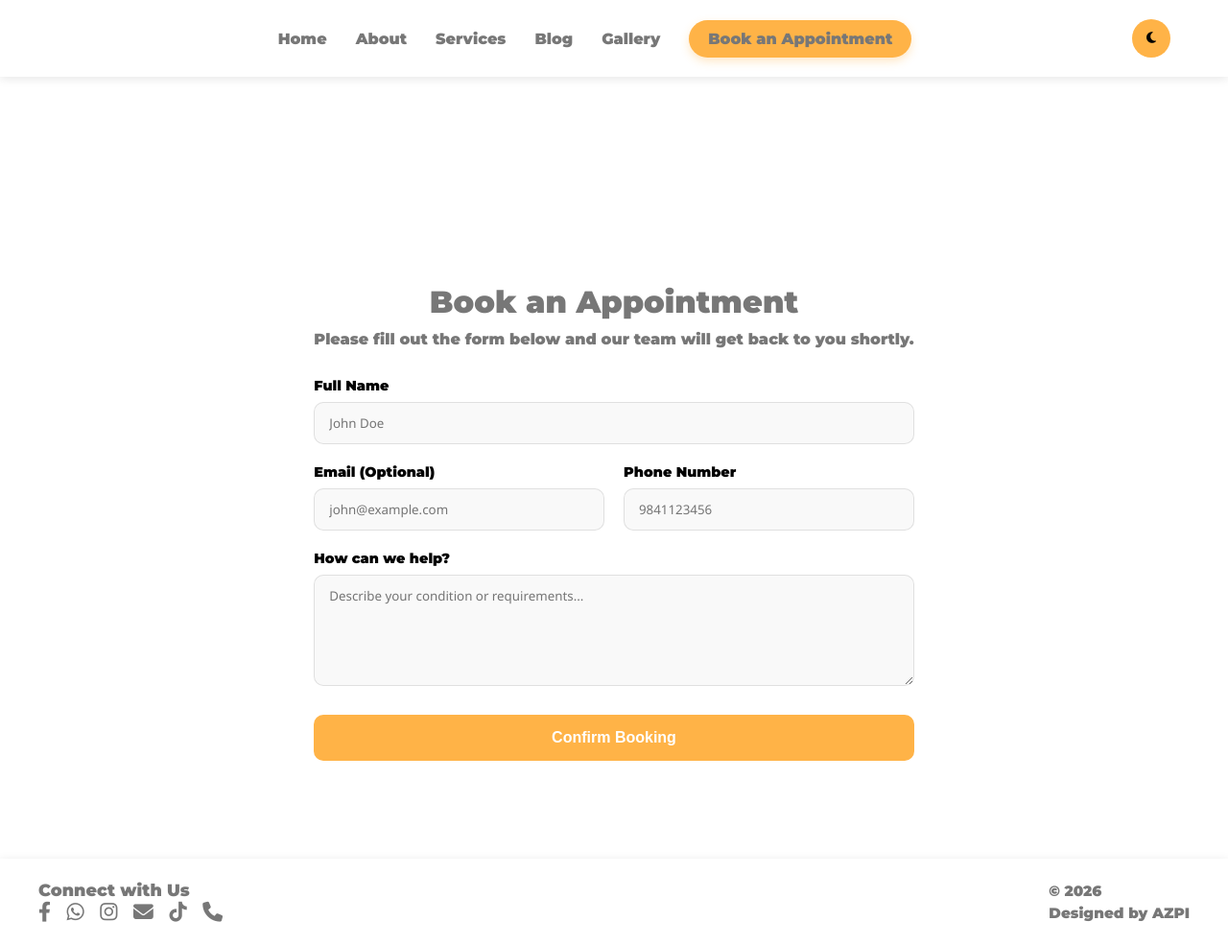
After one commit to trxphysiotherapy/trx-website, a Django app: page /appointment/ in a window 1280 px wide. The commit adds this page. Shown: the whole page at 96% size. Run offline with Django 5.2, Linux system fonts and the light colour scheme; data that the repository does not hold is empty; some libraries are stand-ins or nearby versions.

Commit message:
handle book an appointment

```diff
--- a/website/static/main/css/style.css
+++ b/website/static/main/css/style.css
@@ -2362,3 +2362,184 @@ body.dark-mode .profile-card {
     background: #111;
     border: 1px solid #222;
 }
+
+/* --- Appointment Button Styling --- */
+.nav-links .nav-btn-link {
+    background-color: var(--accent);
+    color: var(--text) !important; /* Ensure text is white even in light mode */
+    padding: 10px 20px;
+    border-radius: 50px; /* Rounded pill shape */
+    transition: all 0.3s ease;
+    box-shadow: 0 4px 10px rgba(255, 179, 71, 0.3); /* Soft glow using your accent color */
+    display: inline-block;
+}
+
+.nav-links .nav-btn-link:hover {
+    transform: translateY(-2px);
+    box-shadow: 0 6px 15px rgba(255, 179, 71, 0.4);
+    background-color: #ff9f2e; /* Slightly darker shade of your accent */
+}
+
+/* Remove the "active" underline effect if you have one for standard links */
+.nav-links .nav-btn-link.active {
+    background-color: var(--accent); /* Different color or darker accent when on the page */
+    border-bottom: none;
+}
+
+/* Dark Mode adjustment for the button text if needed */
+body.dark-mode .nav-links .nav-btn-link {
+    color: var(--text) !important; /* Black text on orange button usually pops better in dark mode */
+    font-weight: 700;
+}
+
+/* Responsive adjustment: Make it full width in the mobile menu */
+@media (max-width: 768px) {
+    .nav-links .nav-btn-link {
+        width: 100%;
+        text-align: center;
+        margin-top: 10px;
+    }
+}
+
+/* Appointment Form Specific Styling */
+.appointment-form {
+    margin-top: 30px;
+    display: flex;
+    flex-direction: column;
+    gap: 20px;
+}
+
+.form-group {
+    display: flex;
+    flex-direction: column;
+    gap: 8px;
+    text-align: left;
+}
+
+.form-group label {
+    font-weight: 600;
+    color: var(--text-color);
+    font-size: 0.9rem;
+}
+
+.form-row {
+    display: grid;
+    grid-template-columns: 1fr 1fr;
+    gap: 20px;
+}
+
+.appointment-form input,
+.appointment-form textarea {
+    padding: 12px 15px;
+    border-radius: 10px;
+    border: 1px solid var(--shadow-color);
+    background: var(--sub-bg);
+    color: var(--text-color);
+    font-family: var(--font-family);
+    transition: all 0.3s ease;
+}
+
+.appointment-form input:focus,
+.appointment-form textarea:focus {
+    outline: none;
+    border-color: var(--accent);
+    box-shadow: 0 0 0 3px rgba(255, 179, 71, 0.2);
+}
+
+.submit-btn {
+    background: var(--accent);
+    color: white;
+    padding: 15px;
+    border: none;
+    border-radius: 10px;
+    font-weight: 700;
+    font-size: 1rem;
+    cursor: pointer;
+    transition: transform 0.3s ease, background 0.3s ease;
+    margin-top: 10px;
+}
+
+.submit-btn:hover {
+    background: #ff9f2e;
+    transform: translateY(-2px);
+}
+
+/* Dark Mode Input Tweaks */
+body.dark-mode .appointment-form input,
+body.dark-mode .appointment-form textarea {
+    border-color: rgba(255, 255, 255, 0.1);
+}
+
+/* Mobile Responsiveness for Form */
+@media (max-width: 600px) {
+    .form-row {
+        grid-template-columns: 1fr;
+    }
+
+    .main-wrapper {
+        padding: 20px;
+    }
+}
+/* Modern Success Box */
+.info-box.success {
+    background-color: #ecfdf5; /* Soft Mint */
+    border: 1px solid #10b981;
+    border-radius: 12px;
+    padding: 20px;
+    display: flex;
+    align-items: center;
+    gap: 15px;
+    animation: slideDown 0.5s ease-out;
+}
+
+.info-box.success p {
+    color: #065f46;
+    margin: 0;
+    font-size: 1.1rem;
+}
+
+@keyframes slideDown {
+    from { opacity: 0; transform: translateY(-20px); }
+    to { opacity: 1; transform: translateY(0); }
+}
+.success-container {
+    text-align: center;
+    padding: 40px;
+    background: #f9f9f9;
+    border-radius: 15px;
+    border: 1px solid #e0e0e0;
+    margin: 20px 0;
+}
+
+.success-icon {
+    font-size: 50px;
+    color: #2ecc71;
+    margin-bottom: 10px;
+}
+
+.btn-return {
+    display: inline-block;
+    margin-top: 20px;
+    padding: 10px 25px;
+    background-color: #5d3fd3; /* Use your primary brand color */
+    color: white;
+    text-decoration: none;
+    border-radius: 5px;
+}
+
+.success-card {
+    display: flex;
+    flex-direction: column;
+    align-items: center;
+    justify-content: center;
+    text-align: center;
+}
+.success-card h3 {
+  color: var(--text);
+}
+.success-card p {
+    margin: 0;
+    display: flex;
+    flex-direction: column;
+    align-items: center;
+}
--- /dev/null
+++ b/website/templates/main/appointment.html
@@ -0,0 +1,63 @@
+{% extends 'main/base.html' %}
+{% load static %}
+
+{% block title %}Book an Appointment - TRX Physio{% endblock %}
+
+{% block content %}
+<div class="page">
+    <div class="main-wrapper">
+        <span class="trx-span">
+            <h2>{% if company %} {{ company.full_name }} {% endif %}</h2>
+        </span>
+
+        {% if messages %}
+            {% for message in messages %}
+                {% if message.tags == 'success' %}
+                    <div class="success-card">
+                        <div class="success-icon">✓</div>
+                        <h3>Thank You!</h3>
+                        <p style="display: flex; flex-direction: column; align-items: center;">
+                            {{ message }}
+                        </p>
+                        <p class="subtext">Our team will call you at the number provided as soon as possible.</p>
+                    </div>
+                {% else %}
+                    <div class="info-box error">{{ message }}</div>
+                {% endif %}
+            {% endfor %}
+        {% endif %}
+
+        {% if not messages or 'success' not in message_tags %}
+            <h2>Book an Appointment</h2>
+            <p>Please fill out the form below and our team will get back to you shortly.</p>
+
+            <form method="POST" class="appointment-form">
+                {% csrf_token %}
+
+                <div class="form-group">
+                    <label>Full Name</label>
+                    <input type="text" name="name" placeholder="John Doe" required>
+                </div>
+
+                <div class="form-row">
+                    <div class="form-group">
+                        <label>Email (Optional)</label>
+                        <input type="email" name="email" placeholder="john@example.com">
+                    </div>
+                    <div class="form-group">
+                        <label>Phone Number</label>
+                        <input type="text" name="phone" placeholder="9841123456" required>
+                    </div>
+                </div>
+
+                <div class="form-group">
+                    <label>How can we help?</label>
+                    <textarea name="message" rows="5" placeholder="Describe your condition or requirements..."></textarea>
+                </div>
+
+                <button type="submit" class="submit-btn">Confirm Booking</button>
+            </form>
+        {% endif %}
+    </div>
+</div>
+{% endblock %}
--- a/website/templates/main/base.html
+++ b/website/templates/main/base.html
@@ -41,9 +41,18 @@
                 <ul class="nav-links" id="nav-links">
                     <a href="/" class="{% if request.path == '/' %}active{% endif %}">Home</a>
                     <li><a href="/about/" class="{% if request.path == '/about/' %}active{% endif %}">About</a></li>
-                    <li><a href="/services/" class="{% if request.path == '/services/' %}active{% endif %}">Services</a></li>
+                    <li><a href="/services/" class="{% if request.path == '/services/' %}active{% endif %}">Services</a>
+                    </li>
                     <li><a href="/blog/" class="{% if '/blog/' in request.path %}active{% endif %}">Blog</a></li>
-                    <li><a href="/gallery/" class="{% if request.path == '/gallery/' %}active{% endif %}">Gallery</a></li>
+                    <li><a href="/gallery/" class="{% if request.path == '/gallery/' %}active{% endif %}">Gallery</a>
+                    </li>
+                    <!-- <li><a href="/appointment/" class="{% if request.path == '/appointment/' %}active{% endif %}">Book an Appointment</a></li> -->
+                    <li>
+                        <a href="/appointment/"
+                            class="nav-btn-link {% if request.path == '/appointment/' %}active{% endif %}">
+                            Book an Appointment
+                        </a>
+                    </li>
                 </ul>
 
                 <!-- Right Controls -->
--- a/website/urls.py
+++ b/website/urls.py
@@ -1,8 +1,17 @@
-from django.urls import path
-from .views import home, about, gallery, blog, services, blog_list, blog_detail
 from django.conf import settings
 from django.conf.urls.static import static
+from django.urls import path
 
+from .views import (
+    about,
+    book_appointment,
+    blog,
+    blog_detail,
+    blog_list,
+    gallery,
+    home,
+    services,
+)
 
 urlpatterns = [
     path("", home, name="home"),
@@ -12,6 +21,7 @@ urlpatterns = [
     path("services/", services, name="services"),
     path('blog/', blog_list, name='blog_list'),
     path('blog/<str:slug>/', blog_detail, name='blog_detail'),
+    path('appointment/', book_appointment, name='appointment'),
 ]
 
 # Serve media files in development
--- a/website/views.py
+++ b/website/views.py
@@ -1,7 +1,8 @@
+from django.contrib import messages
 from django.core.paginator import Paginator
-from django.shortcuts import get_object_or_404, render
+from django.shortcuts import get_object_or_404, redirect, render
 
-from .models import BlogPost
+from .models import Appointment, BlogPost
 
 
 def home(request):
@@ -34,3 +35,32 @@ def blog_list(request):
 def blog_detail(request, slug):
     post = get_object_or_404(BlogPost, slug=slug)
     return render(request, 'main/blog_detail.html', {'post': post})
+
+def appointment(request):
+    return render(request, 'main/appointment.html')
+
+def book_appointment(request):
+    if request.method == "POST":
+        # Get data from the POST request
+        name = request.POST.get('name')
+        email = request.POST.get('email')
+        phone = request.POST.get('phone')
+        message = request.POST.get('message')
+
+        # Basic validation: ensure phone is provided (since blank=False in model)
+        if not phone:
+            messages.error(request, "Phone number is required.")
+            return render(request, 'booking/book_appointment.html')
+
+        # Create and save the object in the database
+        Appointment.objects.create(
+            name=name,
+            email=email,
+            phone=phone,
+            message=message
+        )
+
+        messages.success(request, "Appointment requested successfully!")
+        return redirect('appointment')
+
+    return render(request, 'main/appointment.html')
```
Also changed, not shown: website/admin.py (+30 -1 lines), website/models.py (+60 -14 lines), website/migrations/0018_appointment_completedrecord_newrequest.py (added).
